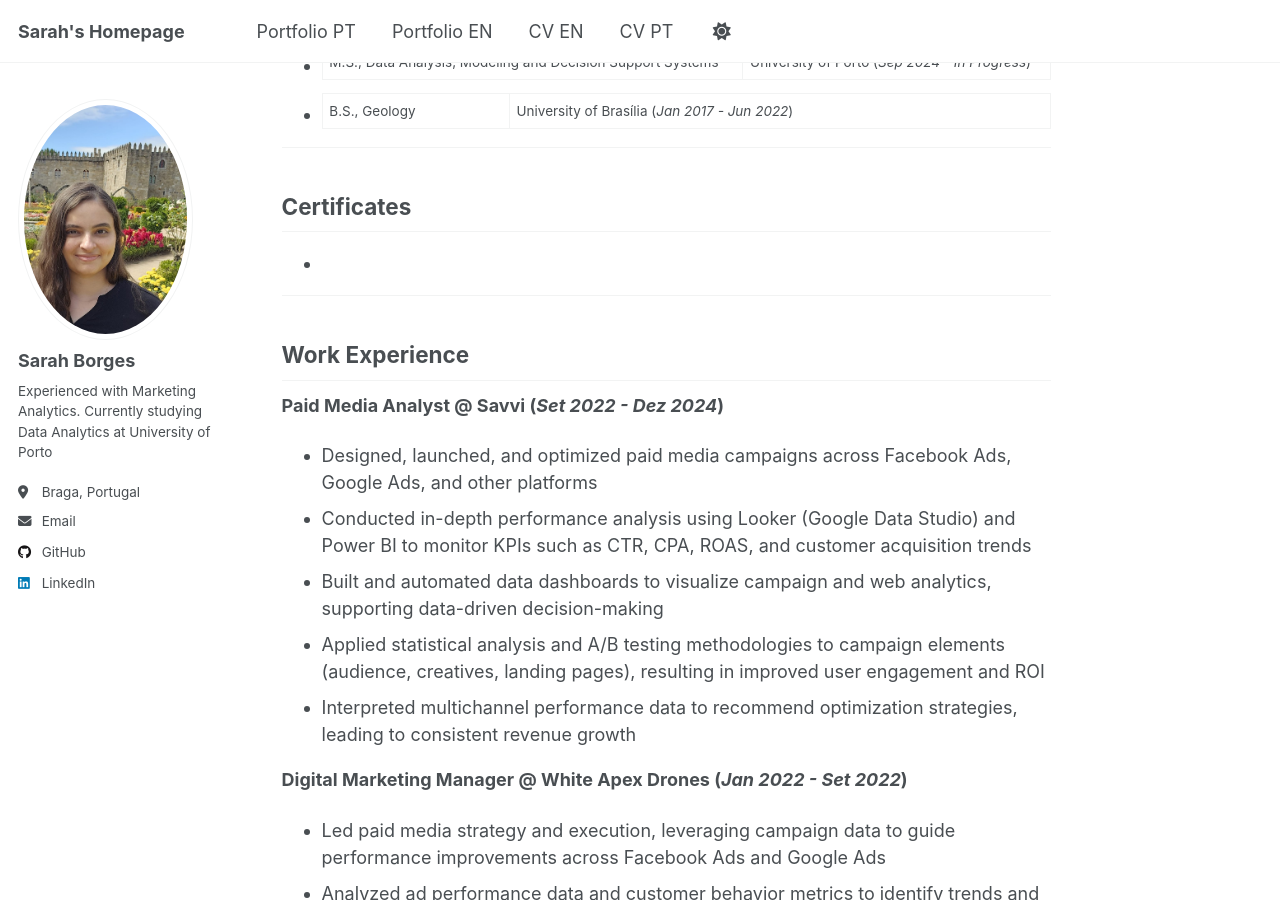
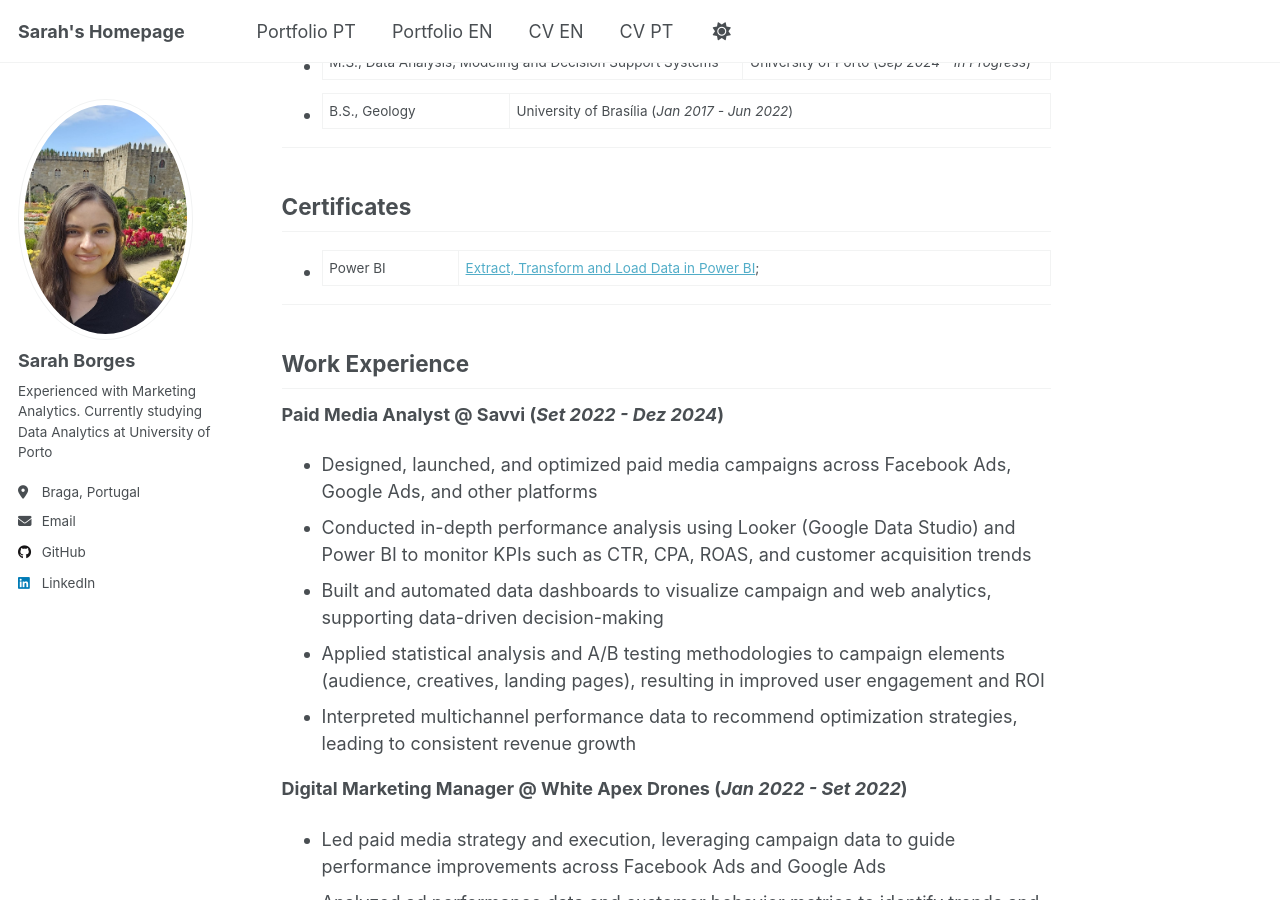
Before and after one commit to sarah-borges-data/sarah-borges-data.github.io, a Jekyll site: the page built from _pages/about.md, in a window 1280 px wide and 900 px high, scrolled down 760 px. Built offline with Jekyll 4.4.1, drawn with Linux system fonts in a browser that asks for light colours; a script that is not in the unit is left out.

Commit message:
Update about.md

```diff
--- a/_pages/about.md
+++ b/_pages/about.md
@@ -22,7 +22,7 @@ Olá, me chamo Sarah Borges 👋 — Atualmente estou cursando Mestrado em Model
 ---
 
 ## Certificates
--
+- Power BI | <a href="https://coursera.org/share/cc34c3b14416701a48343f7e402a2637" target="_blank">Extract, Transform and Load Data in Power BI</a>;
 
 ---
 
```
